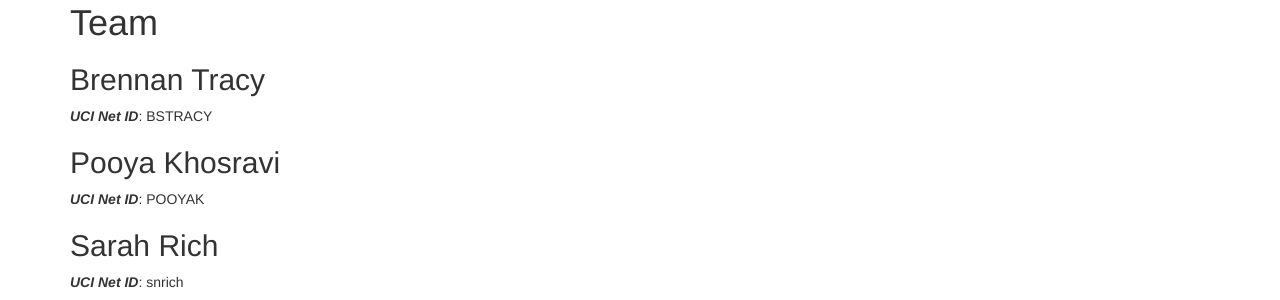
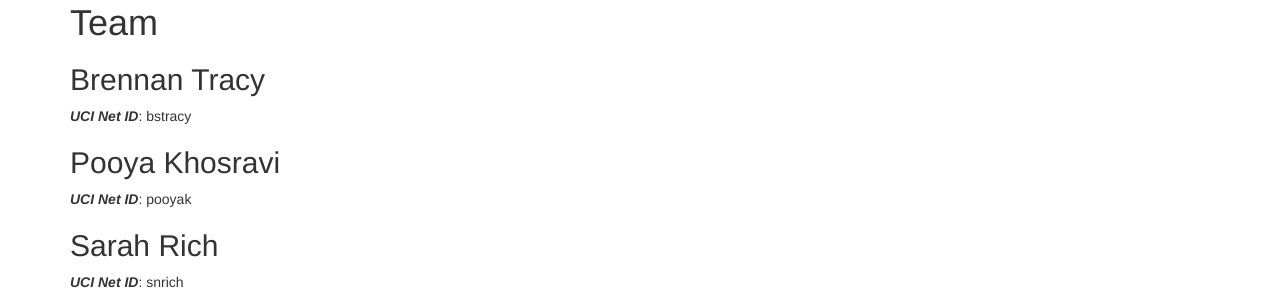
Before and after one commit to brongan/SpartaCraft, a Jekyll site: the page built from docs/team.md, in a window 1280 px wide. Shown: the part 170-470 px from the top of the page. Built offline with Jekyll 4.4.1, drawn with Linux system fonts in a browser that asks for light colours.

```diff
--- a/docs/team.md
+++ b/docs/team.md
@@ -7,10 +7,10 @@ title:  Team
 
 
 ## Brennan Tracy
-***UCI Net ID***: BSTRACY
+***UCI Net ID***: bstracy
 
 ## Pooya Khosravi
-***UCI Net ID***: POOYAK
+***UCI Net ID***: pooyak
 
 ## Sarah Rich
 ***UCI Net ID***: snrich
```
